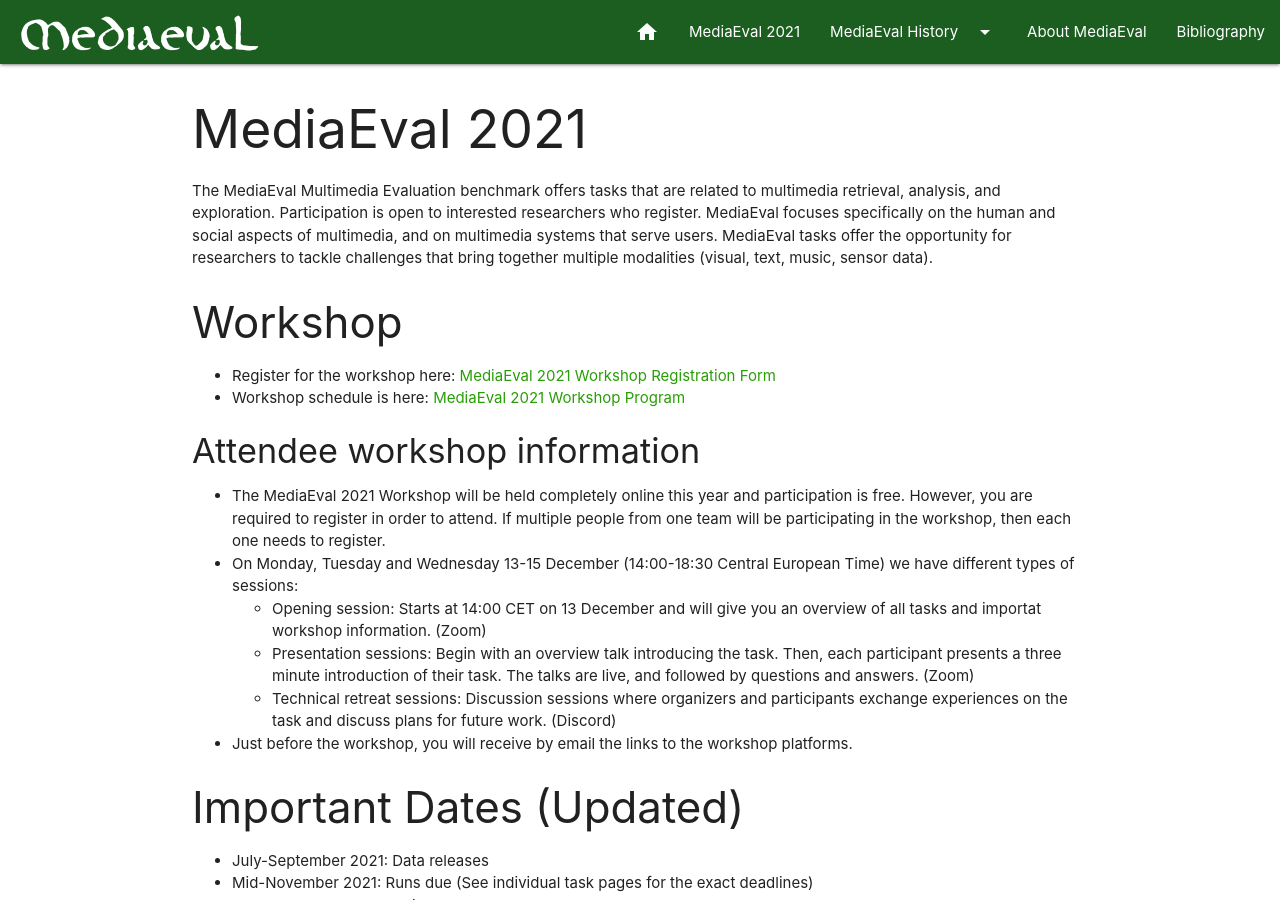
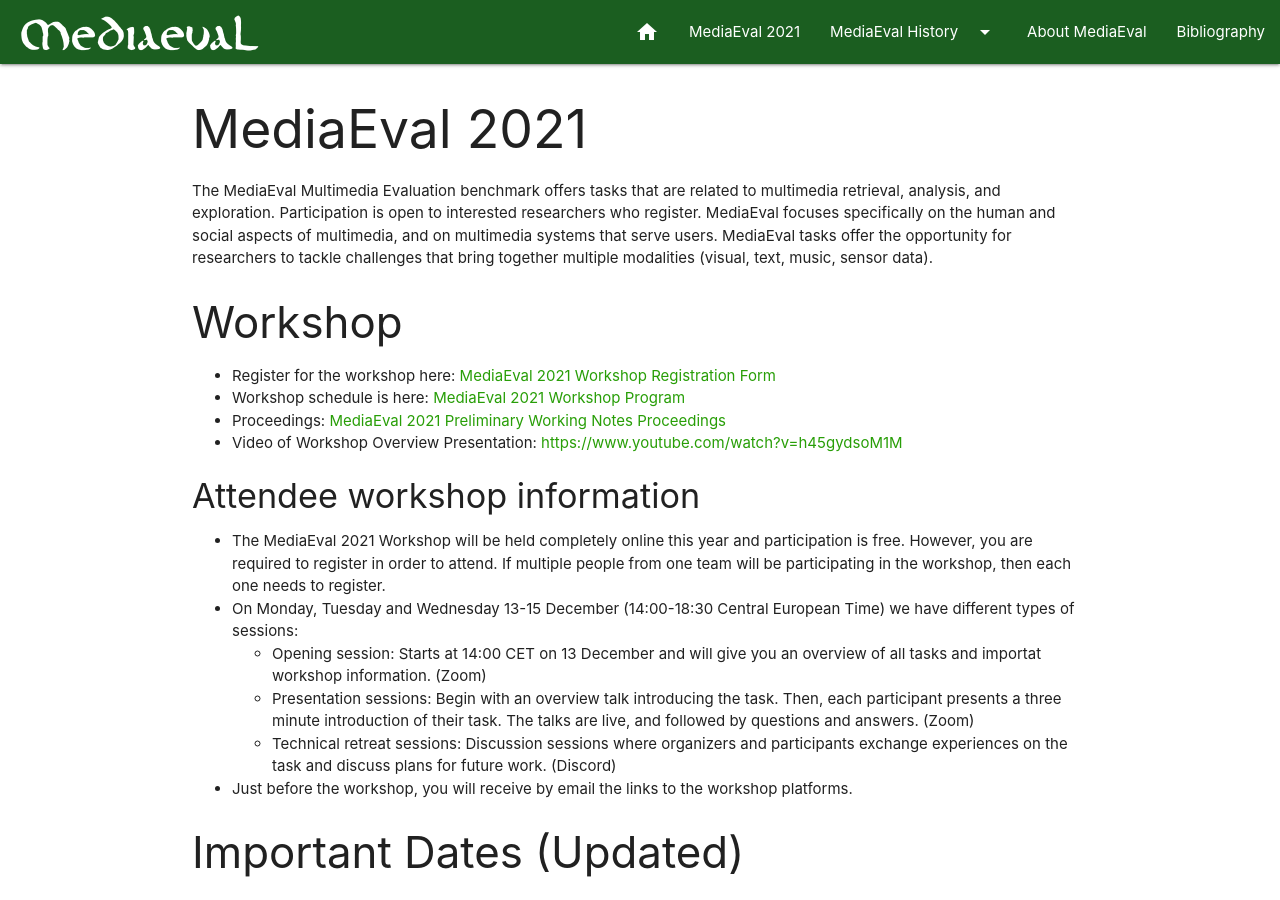
Before and after one commit to multimediaeval/multimediaeval.github.io, a Jekyll site: the page built from _editions/2021.md, in a window 1280 px wide and 900 px high. Built offline with Jekyll 4.4.1, drawn with Linux system fonts in a browser that asks for light colours.

Commit message:
Update 2021.md

```diff
--- a/_editions/2021.md
+++ b/_editions/2021.md
@@ -18,6 +18,8 @@
 
 * Register for the workshop here: [MediaEval 2021 Workshop Registration Form](https://forms.gle/d4Mm1goWuucFe3fp7)
 * Workshop schedule is here: [MediaEval 2021 Workshop Program](https://docs.google.com/document/d/1D6RW9l6HaE27UMtX2owRWJ9BYBQx_KSlirrqGUPiMm8)
+* Proceedings: [MediaEval 2021 Preliminary Working Notes Proceedings](https://2021.multimediaeval.com/)
+* Video of Workshop Overview Presentation: [https://www.youtube.com/watch?v=h45gydsoM1M](https://www.youtube.com/watch?v=h45gydsoM1M)
 
 #### Attendee workshop information
 * The MediaEval 2021 Workshop will be held completely online this year and participation is free. However, you are required to register in order to attend. If multiple people from one team will be participating in the workshop, then each one needs to register.
```
